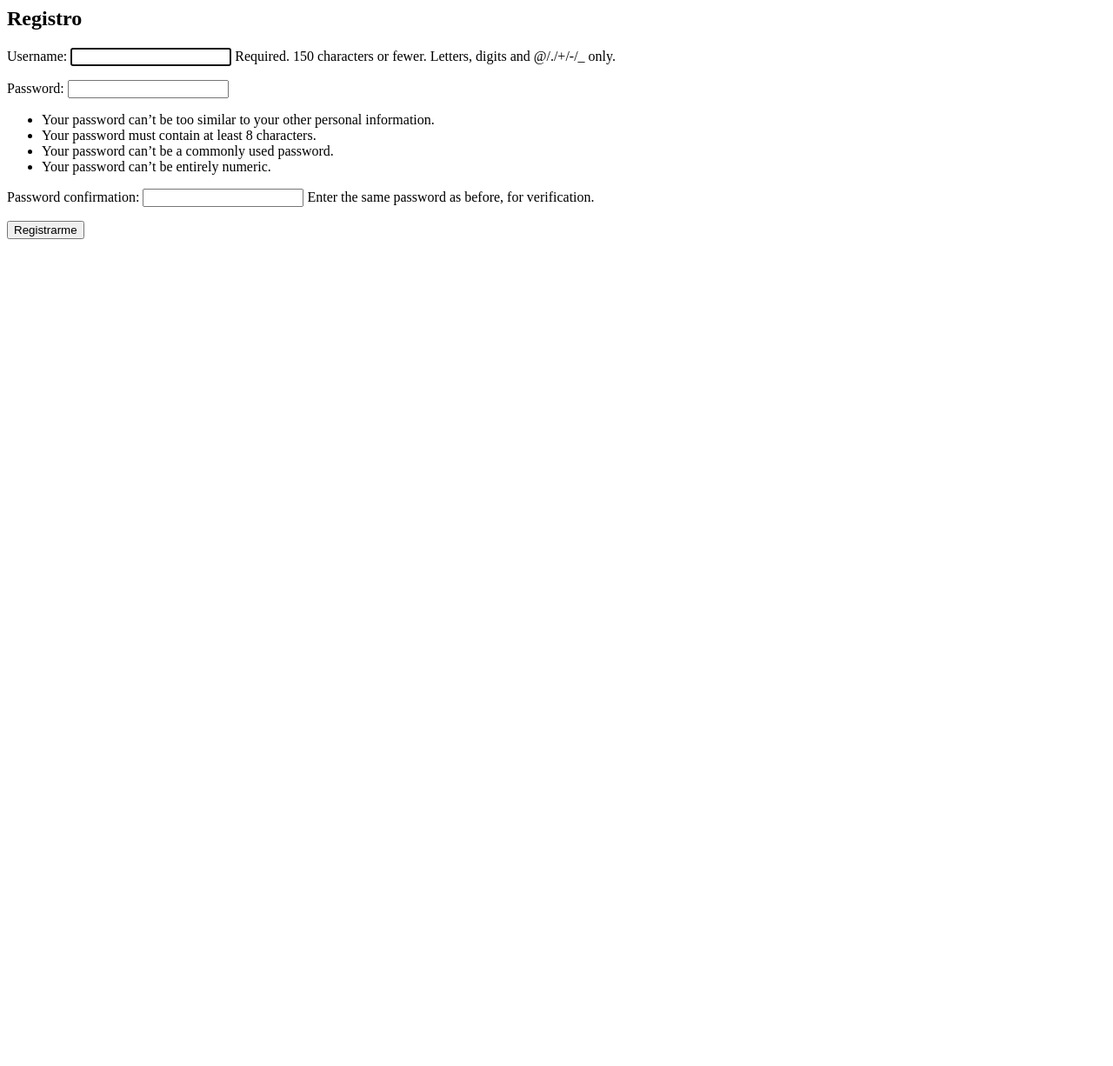
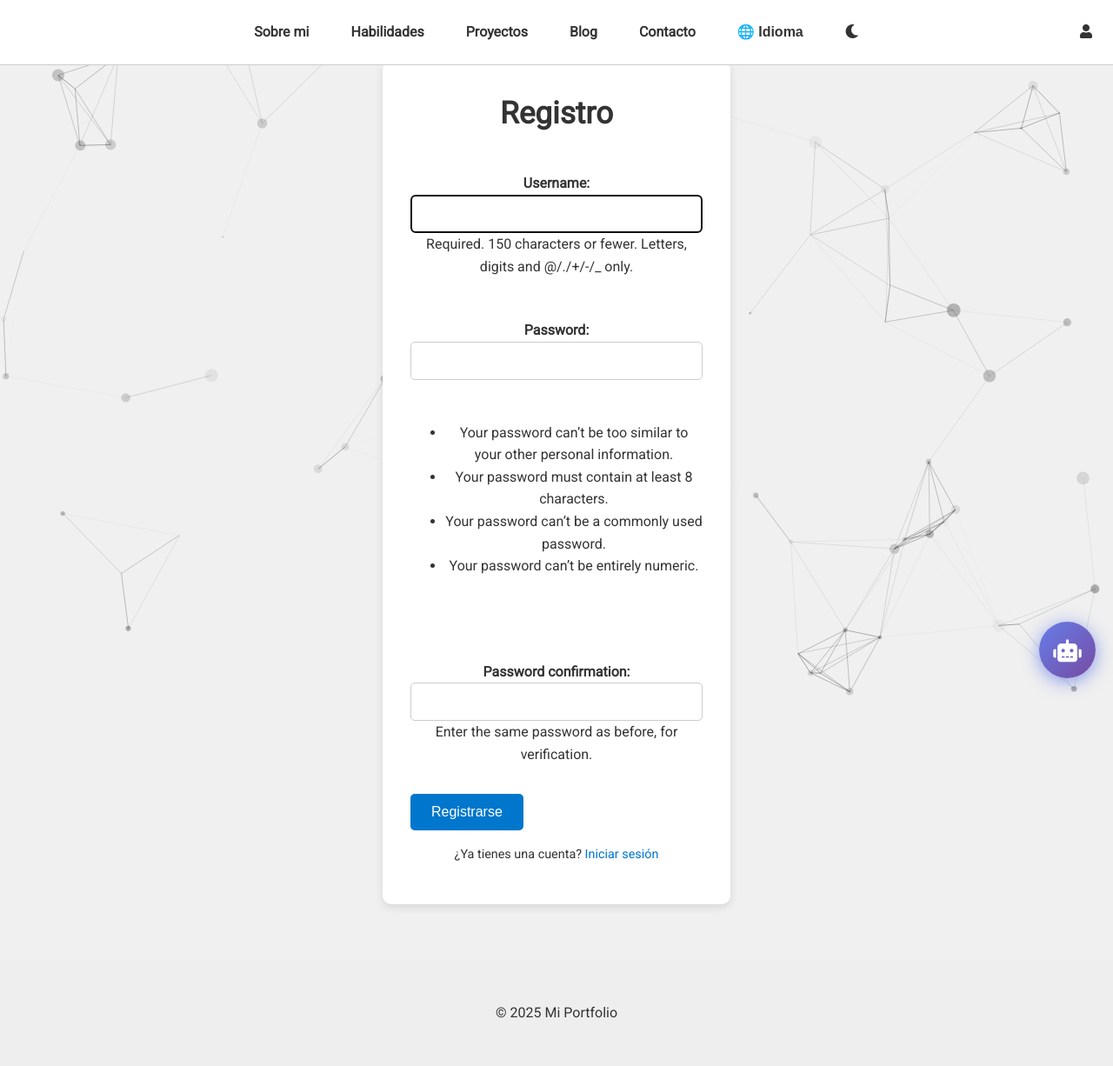
Before and after one commit to Sslozfer/Portofilio_Blog, a Django app: page /blog/registro/ in a window 1280 px wide. Shown: the whole page at 87% size. Before the commit the page ends 275 px from the top, so only its background shows below. Run offline with Django 5.2, Linux system fonts and the light colour scheme.

Commit message:
Funciones de Login y Register implementadas al completo

```diff
--- a/blog/templates/blog/post_list.html
+++ b/blog/templates/blog/post_list.html
@@ -18,8 +18,8 @@
   </aside>
 
   <!-- Lista de posts -->
-  <section style="flex: 1; padding-left: 100px; padding-right: 80px;">
-    <h2>Blog</h2>
+  <section class="blog-list">
+    <h1 class="section-title" data-i18n="blog_title">Blog Personal</h1>
     {% for post in posts %}
       <div id="year-{{ post.fecha_publicacion|date:'Y' }}" class="post-item">
         <a href="{% url 'detalle_post' post.pk %}" class="post-link">
@@ -42,7 +42,7 @@
         </a>
       </div>
     {% empty %}
-      <p>No hay entradas todavía.</p>
+      <p data-i18n="no_entries">No hay entradas todavía.</p>
     {% endfor %}
   </section>
 
--- a/blog/urls.py
+++ b/blog/urls.py
@@ -6,6 +6,6 @@ urlpatterns = [
     path('', views.lista_posts, name='lista_posts'),
     path('<int:pk>/', views.detalle_post, name='detalle_post'),
     path('login/', auth_views.LoginView.as_view(template_name='login.html'), name='login'),
-    path('logout/', auth_views.LogoutView.as_view(), name='logout'),
+    path('logout/', views.logout_view, name='logout'),
     path('registro/', views.registro, name='registro'),
 ]
--- a/blog/views.py
+++ b/blog/views.py
@@ -6,7 +6,7 @@ from django.contrib.auth.forms import UserCreationForm
 from django.contrib.auth import login
 from django.shortcuts import render, get_object_or_404, redirect
 from django.urls import reverse
-
+from django.contrib.auth import logout
 from .models import Post
 from .forms import ComentarioForm
 
@@ -26,10 +26,17 @@ def registro(request):
         if form.is_valid():
             usuario = form.save()
             login(request, usuario)
-            return redirect('lista_posts')
+            next_url = request.POST.get('next') or 'home'
+            return redirect(next_url)
     else:
         form = UserCreationForm()
     return render(request, 'registro.html', {'form': form})
+
+# Logout de usuario
+def logout_view(request):
+    logout(request)
+    next_url = request.GET.get('next', '/')
+    return redirect(next_url)
 
 # Detalle del post + comentarios con menciones
 def detalle_post(request, pk):
--- a/static/main.js
+++ b/static/main.js
@@ -81,7 +81,76 @@ actualizarIconoModo();
 // TRADUCCIoN MULTI-IDIOMA
 // ========================================
 
+// ========================================
+// TRADUCCION MULTI-IDIOMA
+// ========================================
+
 const translations = {
+  en: {
+    title: "Portfolio",
+    greeting: "Hi, I'm Santiago Lozano!",
+    welcome: "Welcome to my portfolio",
+    nav_about: "About Me",
+    nav_skills: "Skills",
+    nav_projects: "Projects",
+    nav_contact: "Contact",
+    nav_blog: "Blog",
+    language_button: "🌐 Language",
+    about_title: "About Me",
+    about_desc: "Hi! I'm a developer passionate about technology and creating innovative solutions. I love to learn and share what I know.",
+    download_cv: "Download CV",
+    skills_title: "Technical Skills",
+    python_hours: "+250 hours",
+    skills_cpp_hours: "+80 hours",
+    skills_csharp_hours: "+110 hours",
+    skills_html_hours: "+15 hours",
+    projects_title: "Projects",
+    project_earthquake_map: "Earthquake Map",
+    project_earthquake_desc: "Interactive visualization of seismic data using maps.",
+    project_github_stats: "GitHub Statistics",
+    project_github_desc: "Page displaying charts about users, repositories, and licenses.",
+    project_pvz: "Plants vs Zombies in Python",
+    project_pvz_desc: "A project inspired by the famous PvZ game, developed from scratch in Python.",
+    view_github: "View on GitHub",
+    contact_title: "Contact",
+    contact_email_label: "Your email:",
+    contact_message_label: "Message:",
+    contact_send: "Send",
+    contact_linkedin: "LinkedIn",
+    contact_github: "GitHub",
+    contact_email: "Email",
+    footer_text: "© 2025 My Portfolio",
+    ai_title: "Virtual Assistant",
+    ai_placeholder: "Ask me about Santiago...",
+
+    // Traducciones para el blog
+    comments_title: "Comments",
+    reply_button: "Reply",
+    no_comments: "No comments yet.",
+    add_comment_title: "Add Comment",
+    publish_button: "Publish",
+    login_to_comment: "You must",
+    login_link: "log in",
+    to_comment: "to comment.",
+    form_label_texto: "Text",
+    form_placeholder_texto: "Write your comment...",
+    blog_title: "Personal Blog",
+    no_entries: "No entries found.",
+    video_not_supported: "Your browser does not support the video tag.",
+    audio_not_supported: "Your browser does not support the audio tag.",
+    download_attachment_link: "Download attachment",
+    login_title: "Login",
+    login_button: "Login",
+    login_no_account: "Don't have an account?",
+    login_register_link: "Register",
+    register_title: "Register",
+    register_submit: "Register",
+    register_have_account: "Already have an account?",
+    register_login_link: "Login",
+    logout_button: "Logout",
+    Read_more: "Read more...",
+    Read_less: "Read less"
+  },
   es: {
     title: "Portfolio",
     greeting: "¡Hola, soy Santiago Lozano!",
@@ -117,44 +186,35 @@ const translations = {
     contact_email: "Email",
     footer_text: "© 2025 Mi Portfolio",
     ai_title: "Asistente Virtual",
-        ai_placeholder: "Pregúntame sobre Santiago..."
-      },
-      en: {
-        title: "Portfolio",
-        greeting: "Hi, I'm Santiago Lozano!",
-        welcome: "Welcome to my portfolio",
-        nav_about: "About Me",
-        nav_skills: "Skills",
-        nav_projects: "Projects",
-        nav_contact: "Contact",
-        nav_blog: "Blog",
-        language_button: "🌐 Language",
-        about_title: "About Me",
-        about_desc: "Hi! I'm a developer passionate about technology and creating innovative solutions. I love to learn and share what I know.",
-        download_cv: "Download CV",
-        skills_title: "Technical Skills",
-        python_hours: "+250 hours",
-        skills_cpp_hours: "+80 hours",
-        skills_csharp_hours: "+110 hours",
-        skills_html_hours: "+15 hours",
-        projects_title: "Projects",
-        project_earthquake_map: "Earthquake Map",
-        project_earthquake_desc: "Interactive visualization of seismic data using maps.",
-        project_github_stats: "GitHub Statistics",
-        project_github_desc: "Page displaying charts about users, repositories, and licenses.",
-        project_pvz: "Plants vs Zombies in Python",
-        project_pvz_desc: "A project inspired by the famous PvZ game, developed from scratch in Python.",
-        view_github: "View on GitHub",
-        contact_title: "Contact",
-        contact_email_label: "Your email:",
-        contact_message_label: "Message:",
-        contact_send: "Send",
-        contact_linkedin: "LinkedIn",
-        contact_github: "GitHub",
-        contact_email: "Email",
-        footer_text: "© 2025 My Portfolio",
-        ai_title: "Virtual Assistant",
-        ai_placeholder: "Ask me about Santiago..."
+    ai_placeholder: "Pregúntame sobre Santiago...",
+
+    // Traducciones para el blog
+    comments_title: "Comentarios",
+    reply_button: "Responder",
+    no_comments: "No hay comentarios aún.",
+    add_comment_title: "Agregar comentario",
+    publish_button: "Publicar",
+    login_to_comment: "Debes",
+    login_link: "iniciar sesión",
+    to_comment: "para comentar.",
+    form_label_texto: "Texto",
+    form_placeholder_texto: "Escribe tu comentario...",
+    blog_title: "Blog Personal",
+    no_entries: "No se encontraron entradas.",
+    video_not_supported: "Tu navegador no soporta el elemento de video.",
+    audio_not_supported: "Tu navegador no soporta el elemento de audio.",
+    download_attachment_link: "Descargar adjunto",
+    login_title:" Iniciar sesión",
+    login_button:"Entrar",
+    login_no_account:"¿No tienes una cuenta?",
+    login_register_link: "Registrarse",
+    register_title: "Registro",
+    register_submit: "Registrarse",
+    register_have_account: "¿Ya tienes una cuenta?",
+    register_login_link: "Iniciar sesión",
+    logout_button: "Cerrar sesión",
+    Read_more: "Leer más...",
+    Read_less: "Leer menos"
   },
   zh: {
     title: "作品集",
@@ -191,7 +251,35 @@ const translations = {
     contact_email: "电子邮件",
     footer_text: "© 2025 我的作品集",
     ai_title: "虚拟助手",
-        ai_placeholder: "询问我关于Santiago..."
+    ai_placeholder: "询问我关于Santiago...",
+
+    // Traducciones para el blog
+    comments_title: "评论",
+    reply_button: "回复",
+    no_comments: "暂无评论。",
+    add_comment_title: "添加评论",
+    publish_button: "发布",
+    login_to_comment: "你必须",
+    login_link: "登录",
+    to_comment: "才能评论。",
+    form_label_texto: "内容",
+    form_placeholder_texto: "写下你的评论...",
+    blog_title: "个人博客",
+    no_entries: "没有找到条目。",
+    video_not_supported: "您的浏览器不支持视频标签。",
+    audio_not_supported: "您的浏览器不支持音频标签。",
+    download_attachment_link: "下载附件",
+    login_title: "登录",
+    login_button: "登录",
+    login_no_account: "还没有账号？",
+    login_register_link: "注册",
+    register_title: "注册",
+    register_submit: "注册",
+    register_have_account: "已有账号？",
+    register_login_link: "登录",
+    logout_button: "退出登录",
+    Read_more: "阅读更多...",
+    Read_less: "阅读更少"
   }
 };
 
@@ -203,7 +291,49 @@ function translatePage(lang) {
       el.textContent = translations[lang][key];
     }
   });
+
+  actualizarComentariosIdioma(lang);
 }
+
+// Función para construir o reconstruir los comentarios con textos traducidos
+function actualizarComentariosIdioma(lang) {
+  const limite = 500;
+
+  document.querySelectorAll('.comentario-texto').forEach(span => {
+    let textoCompleto = span.textContent.trim();
+    textoCompleto = textoCompleto.replace(/Leer más...|Leer menos|Read more...|Read less|阅读更多...|阅读更少/gi, '').trim();
+
+    if (textoCompleto.length > limite) {
+      const visible = textoCompleto.slice(0, limite);
+      const oculto = textoCompleto.slice(limite);
+      const leerMas = translations[lang]?.Read_more || "Leer más...";
+      const leerMenos = translations[lang]?.Read_less || "Leer menos";
+      span.innerHTML = `
+        <span class="comentario-visible">${visible}</span>
+        <span class="comentario-oculto" style="display:none;">${oculto}</span>
+        <button class="comentario-toggle" style="border:none; background:none; color:var(--accent-color); cursor:pointer; font-weight:bold;">
+          ${leerMas}
+        </button>
+      `;
+
+      const boton = span.querySelector('.comentario-toggle');
+      const ocultoSpan = span.querySelector('.comentario-oculto');
+      const visibleSpan = span.querySelector('.comentario-visible');
+      boton.addEventListener('click', () => {
+        const expandido = ocultoSpan.style.display === 'inline';
+        ocultoSpan.style.display = expandido ? 'none' : 'inline';
+        boton.textContent = expandido ? leerMas : leerMenos;
+        if (!expandido) {
+          visibleSpan.style.display = 'inline';
+        }
+      });
+    }
+  });
+}
+
+// Inicializar traducción con idioma guardado o español por defecto
+const idiomaGuardado = localStorage.getItem('idioma') || 'es';
+translatePage(idiomaGuardado);
 
 document.getElementById('botonIdioma').addEventListener('click', e => {
   e.stopPropagation();
@@ -222,11 +352,6 @@ document.querySelectorAll('#listaIdiomas li').forEach(item => {
     document.getElementById('listaIdiomas').classList.remove('mostrar');
   });
 });
-
-const idiomaGuardado = localStorage.getItem('idioma');
-if (idiomaGuardado) {
-  translatePage(idiomaGuardado);
-}
 
 
 // ========================================
@@ -340,43 +465,6 @@ document.addEventListener("DOMContentLoaded", () => {
 
 
 // ========================================
-// COLAPSAR COMENTARIOS LARGOS
-// ========================================
-
-document.addEventListener("DOMContentLoaded", () => {
-  const limite = 500;
-
-  document.querySelectorAll('.comentario-texto').forEach(span => {
-    const textoCompleto = span.textContent.trim();
-
-    if (textoCompleto.length > limite) {
-      const visible = textoCompleto.slice(0, limite);
-      const oculto = textoCompleto.slice(limite);
-
-      span.innerHTML = `
-        <span class="comentario-visible">${visible}</span>
-        <span class="comentario-oculto" style="display:none;">${oculto}</span>
-        <button class="comentario-toggle" style="border:none; background:none; color:var(--accent-color); cursor:pointer; font-weight:bold;"> Leer más...</button>
-      `;
-
-      const boton = span.querySelector('.comentario-toggle');
-      const ocultoSpan = span.querySelector('.comentario-oculto');
-      const visibleSpan = span.querySelector('.comentario-visible');
-
-      boton.addEventListener('click', () => {
-        const expandido = ocultoSpan.style.display === 'inline';
-        ocultoSpan.style.display = expandido ? 'none' : 'inline';
-        boton.textContent = expandido ? ' Leer más...' : ' Leer menos';
-        if (!expandido) {
-          visibleSpan.style.display = 'inline';
-        }
-      });
-    }
-  });
-});
-
-
-// ========================================
 // SELECCIÓN DE AÑO EN EL BLOG
 // ========================================
 
@@ -419,3 +507,24 @@ document.addEventListener("DOMContentLoaded", function() {
     });
   });
 });
+
+
+// ========================================
+// BOTON DE MENÚ DE USUARIO
+// ========================================
+
+document.addEventListener("DOMContentLoaded", function() {
+  const btn = document.getElementById("userMenuBtn");
+  const dropdown = document.getElementById("userDropdown");
+
+  if (btn && dropdown) {
+    btn.addEventListener("click", function(e) {
+      e.stopPropagation();
+      dropdown.style.display = dropdown.style.display === "block" ? "none" : "block";
+    });
+
+    document.addEventListener("click", function() {
+      dropdown.style.display = "none";
+    });
+  }
+});
--- a/static/styles.css
+++ b/static/styles.css
@@ -239,6 +239,61 @@ body.oscuro #listaIdiomas {
 #listaIdiomas.mostrar {
   display: block;
 }
+
+.user-menu {
+  position: absolute;
+  right: 1rem;
+  top: 50%;
+  transform: translateY(-50%);
+}
+.user-icon {
+  background: none;
+  border: none;
+  cursor: pointer;
+  font-size: 20px;
+  color: inherit;
+}
+
+.user-dropdown {
+  display: none;
+  position: absolute;
+  right: 0;
+  top: 100%;
+  background: white;
+  border: 1px solid #ccc;
+  border-radius: 8px;
+  min-width: 150px;
+  box-shadow: 0 2px 8px rgba(0,0,0,0.15);
+  padding: 10px;
+  z-index: 100;
+}
+
+.user-dropdown a,
+.user-dropdown p {
+  display: block;
+  padding: 5px 10px;
+  text-decoration: none;
+  color: #333;
+}
+
+.user-dropdown a:hover {
+  background: #f0f0f0;
+}
+
+body.oscuro .user-dropdown {
+  background: var(--card-bg-dark);
+  border: 1px solid var(--border-dark);
+}
+
+body.oscuro .user-dropdown a,
+body.oscuro .user-dropdown p {
+  color: var(--text-dark);
+}
+
+body.oscuro .user-dropdown a:hover {
+  background: rgba(255, 255, 255, 0.1);
+}
+
 
 /* ========================================
    PORTADA
@@ -1367,3 +1456,85 @@ body.oscuro footer {
   background-color: #ffcc70;
   color: #222;
 }
+
+
+/* ========================================
+   LOGIN / REGISTRO
+   ======================================== */
+
+.auth-section {
+  min-height: calc(100vh - var(--navbar-height, 70px));
+  display: flex;
+  justify-content: center;
+  align-items: center;
+  margin-top: var(--navbar-height, 70px);
+  position: relative;
+  z-index: 1;
+}
+
+
+.auth-card {
+  background: var(--card-bg-light);
+  padding: 2rem;
+  border-radius: 10px;
+  box-shadow: var(--shadow-light);
+  max-width: 400px;
+  width: 100%;
+  text-align: center;
+  animation: fadeInUp 0.6s ease;
+}
+
+body.oscuro .auth-card {
+  background: var(--card-bg-dark);
+  box-shadow: var(--shadow-dark);
+}
+
+.auth-card h2 {
+  margin-bottom: 1.5rem;
+}
+
+.auth-card form {
+  display: flex;
+  flex-direction: column;
+  gap: 1rem;
+}
+
+.auth-card input {
+  padding: 0.75rem;
+  border: 1px solid var(--border-light);
+  border-radius: 5px;
+}
+
+body.oscuro .auth-card input {
+  background: #2a2a2a;
+  border: 1px solid var(--border-dark);
+  color: var(--text-dark);
+}
+
+.btn-accent {
+  background: var(--accent-color);
+  color: #fff;
+  padding: 0.75rem;
+  border: none;
+  border-radius: 5px;
+  cursor: pointer;
+  transition: background 0.3s;
+}
+
+.btn-accent:hover {
+  background: var(--accent-hover);
+}
+
+.auth-switch {
+  margin-top: 1rem;
+  font-size: 0.9rem;
+}
+
+.auth-switch a {
+  color: var(--accent-color);
+  text-decoration: none;
+}
+
+.auth-switch a:hover {
+  text-decoration: underline;
+}
--- a/templates/base.html
+++ b/templates/base.html
@@ -31,11 +31,11 @@
       <i class="fas fa-bars"></i>
     </button>
     <ul class="nav-links">
-      <li><a href="/#sobre-mi" data-i18n="nav_about">Sobre mi</a></li>
-      <li><a href="/#habilidades" data-i18n="nav_skills">Habilidades</a></li>
-      <li><a href="/#proyectos" data-i18n="nav_projects">Proyectos</a></li>
+      <li><a href="/" data-i18n="nav_about">Sobre mi</a></li>
+      <li><a href="/" data-i18n="nav_skills">Habilidades</a></li>
+      <li><a href="/" data-i18n="nav_projects">Proyectos</a></li>
       <li><a href="/blog" data-i18n="nav_blog">Blog</a></li>
-      <li><a href="/#contacto" data-i18n="nav_contact">Contacto</a></li>
+      <li><a href="/" data-i18n="nav_contact">Contacto</a></li>
 
       <!-- Selector de idioma -->
       <li class="idioma-selector">
@@ -53,8 +53,26 @@
           <i id="iconModo" class="fas fa-moon"></i>
         </button>
       </li>
+
+        <!-- Botón de usuario -->
+      <li class="user-menu">
+        <button id="userMenuBtn" class="user-icon">
+          <i class="fa fa-user"></i>
+        </button>
+        <div id="userDropdown" class="user-dropdown">
+          {% if user.is_authenticated %}
+            <p class="user-name">{{ user.username }}</p>
+            <a href="{% url 'logout' %}?next={{ request.path }}" data-i18n="logout_button">Cerrar sesión</a>
+            {% else %}
+            <a href="{% url 'login' %}?next={{ request.path }}" data-i18n="login_button">Iniciar sesión</a>
+            <a href="{% url 'registro' %}?next={{ request.path }}" data-i18n="register_submit">Registrarse</a>
+          {% endif %}
+        </div>
+      </li>
     </ul>
+
   </header>
+
 
    <main>
     {% block content %}
--- a/templates/registro.html
+++ b/templates/registro.html
@@ -1,6 +1,23 @@
-<h2>Registro</h2>
-<form method="post">
-    {% csrf_token %}
-    {{ form.as_p }}
-    <button type="submit">Registrarme</button>
-</form>
+{% extends 'base.html' %}
+
+{% block content %}
+<div id="particles-js"></div>
+
+<section class="auth-section">
+  <div class="auth-card">
+    <h2 data-i18n="register_title">Registro</h2>
+    <form method="post">
+      {% csrf_token %}
+      {{ form.as_p }}
+      {% if request.GET.next %}
+        <input type="hidden" name="next" value="{{ request.GET.next }}">
+      {% endif %}
+    <button type="submit" class="btn-accent" data-i18n="register_submit">Crear cuenta</button>
+    </form>
+    <p class="auth-switch">
+    <span data-i18n="register_have_account">¿Ya tienes cuenta?</span>
+    <a href="{% url 'login' %}?next={{ request.GET.next|default:request.path }}" data-i18n="register_login_link">Inicia sesión</a>
+    </p>
+  </div>
+</section>
+{% endblock %}
```
Also changed, not shown: other parts of static/styles.css (+38 -4 lines), blog/forms.py (+13 -6 lines), blog/templates/blog/post_detail.html (+10 -9 lines), templates/index.html (+17 -0 lines), templates/login.html (+23 -7 lines). Lines whose indentation alone changed are shown as unchanged.
